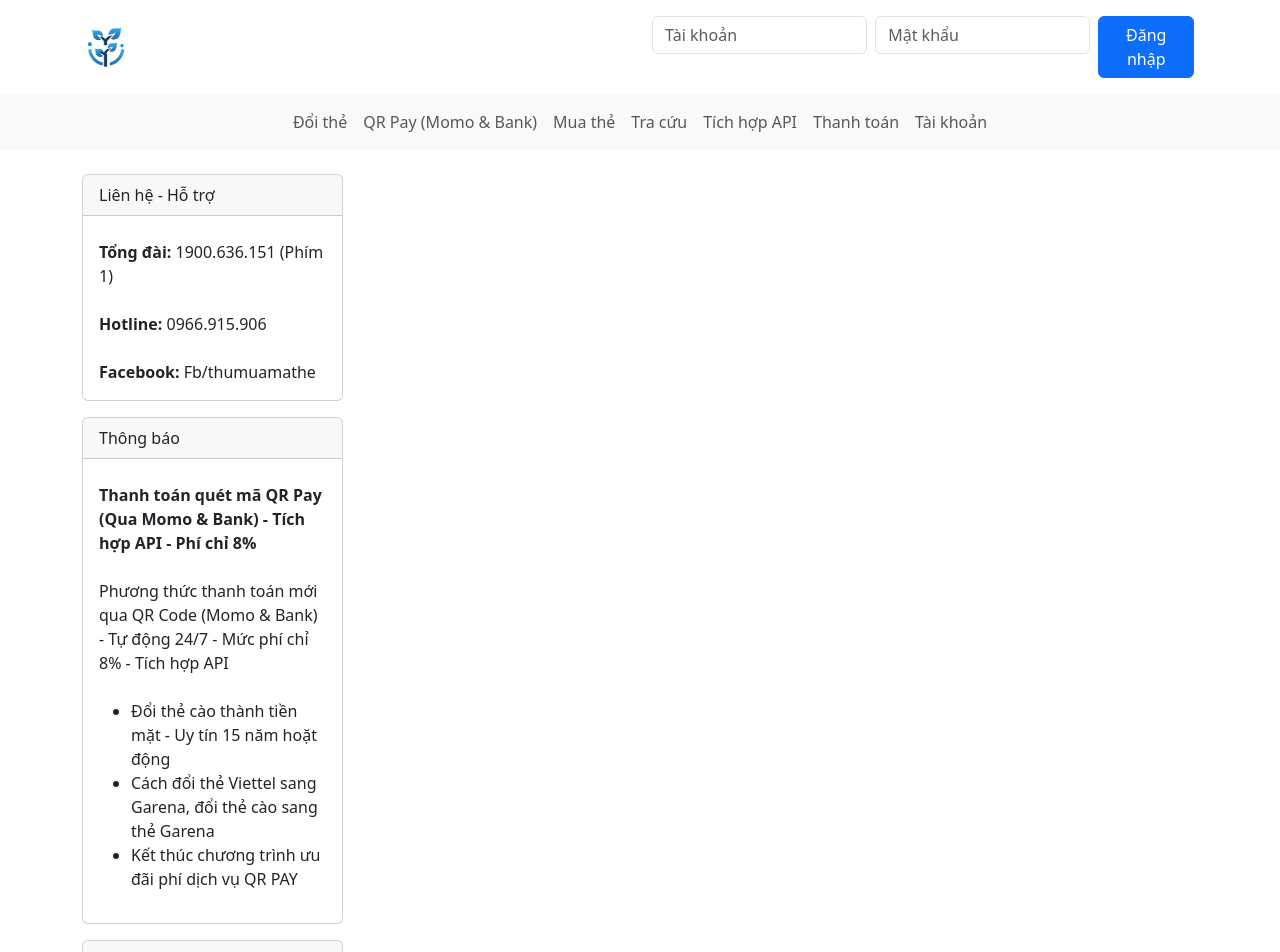
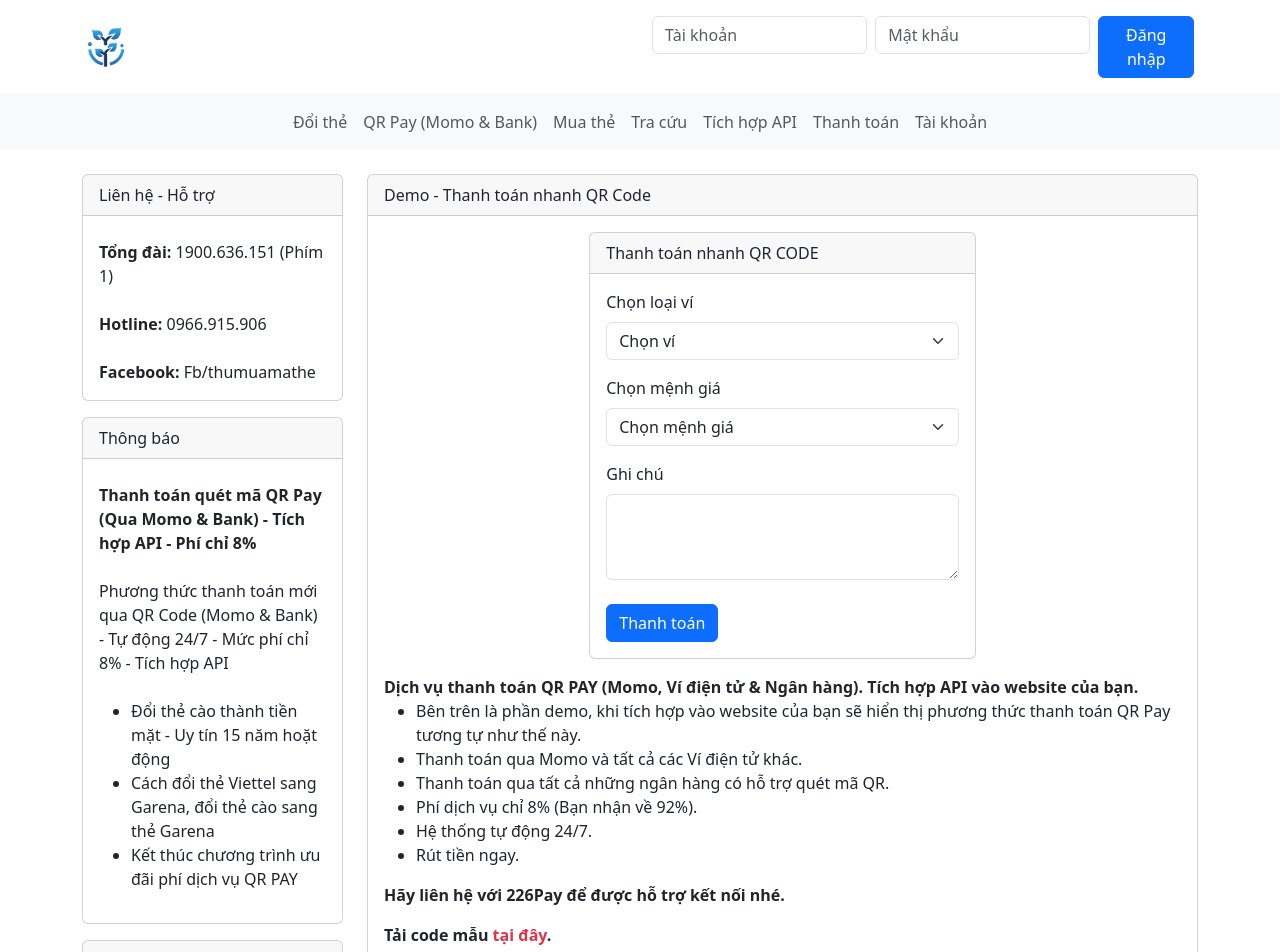
Before and after one commit to namnn2210/226pay_spa, a Nuxt app: page /qrpay in a window 1280 px wide. Shown: the top 952 px of the page. Built offline with nearby package versions, Linux system fonts and the light colour scheme.

Commit message:
add qrpay page

```diff
--- /dev/null
+++ b/components/Dropdown.vue
@@ -0,0 +1,40 @@
+<template>
+  <div class="mb-3">
+    <label :for="id" class="form-label">{{ label }}</label>
+    <select :id="id" :value="modelValue" @change="$emit('update:modelValue', $event.target.value)" class="form-select" required>
+    <option value="" disabled>{{ placeholder }}</option>
+    <option v-for="option in options" :key="option.value" :value="option.value">
+      {{ option.name }}
+    </option>
+    </select>
+  </div>
+</template>
+
+<script setup lang="ts">
+const props = defineProps({
+  modelValue: String,  // The bound value passed from parent
+  options: {
+    type: Array,
+    required: true,  // The options array passed from parent
+    default: () => []
+  },
+  placeholder: {
+    type: String,
+    default: 'Select an option'  // Default placeholder
+  },
+  label: {
+    type: String,
+    default: 'Select'  // Default label
+  },
+  id: {
+    type: String,
+    default: 'dropdown'  // Default ID for the dropdown
+  }
+})
+
+const emit = defineEmits(['update:modelValue'])  // Declare the emit for v-model compatibility
+</script>
+
+<style scoped>
+/* Add custom styles here if necessary */
+</style>
--- a/pages/qrpay.vue
+++ b/pages/qrpay.vue
@@ -1,11 +1,99 @@
+<template>
+  <div class="card">
+    <div class="card-header">
+      <div class="row">
+        <div class="col-md-6">
+          <span class="card-title">Demo - Thanh toán nhanh QR Code</span>
+        </div>
+      </div>
+    </div>
+    <div class="card-body">
+      <div class="row d-flex justify-content-center">
+        <div class="col-md-6">
+          <div class="card">
+            <div class="card-header">
+              <span>Thanh toán nhanh QR CODE</span>
+            </div>
+            <div class="card-body">
+              <div class="mb-3">
+                <Dropdown
+                    v-model="selectedWallet"
+                    :options="walletOptions"
+                    placeholder="Chọn ví"
+                    label="Chọn loại ví"
+                    id="walletDropdown"
+                />
+              </div>
+              <div class="mb-3">
+                <Dropdown
+                    v-model="selectedAmount"
+                    :options="amountOptions"
+                    placeholder="Chọn mệnh giá"
+                    label="Chọn mệnh giá"
+                    id="amountDropdown"
+                />
+              </div>
+              <div class="mb-3">
+                <label for="note" class="form-label">Ghi chú</label>
+                <textarea class="form-control" id="note" name="note" rows="3"></textarea>
+              </div>
+              <button type="submit" class="btn btn-primary mt-2">Thanh toán</button>
+            </div>
+          </div>
+        </div>
+      </div>
+      <div class="mt-3">
+        <b>Dịch vụ thanh toán QR PAY (Momo, Ví điện tử & Ngân hàng). Tích hợp API vào website của bạn.</b>
+        <ul>
+          <li>Bên trên là phần demo, khi tích hợp vào website của bạn sẽ hiển thị phương thức thanh toán QR Pay tương tự như thế này.</li>
+          <li>Thanh toán qua Momo và tất cả các Ví điện tử khác.</li>
+          <li>Thanh toán qua tất cả những ngân hàng có hỗ trợ quét mã QR.</li>
+          <li>Phí dịch vụ chỉ 8% (Bạn nhận về 92%).</li>
+          <li>Hệ thống tự động 24/7.</li>
+          <li>Rút tiền ngay.</li>
+        </ul>
+        <p>
+          <b>Hãy liên hệ với 226Pay để được hỗ trợ kết nối nhé.</b>
+        </p>
+        <p>
+          <b>Tải code mẫu <a href="#" class="text-danger">tại đây</a>.</b>
+        </p>
+        <p>
+          <b>Tải tài liệu <a href="#" class="text-danger">tại đây</a>.</b>
+        </p>
+      </div>
+
+    </div>
+  </div>
+</template>
+
 <script setup lang="ts">
+import { ref } from 'vue'
+import Dropdown from '@/components/Dropdown.vue'
 
+// Define selected wallet
+const selectedWallet = ref('')
+const selectedAmount = ref('')
+// Define wallet options
+const walletOptions = [
+  { value: 'qrcode_momo', name: 'QR Code Momo' },
+  { value: 'qrcode_bank1', name: 'QR Code Ngân Hàng & Ví Điện Tử 1' },
+  { value: 'qrcode_bank2', name: 'QR Code Ngân Hàng & Ví Điện Tử 2' },
+]
+const amountOptions = [
+    { value: 10000, name: '10.000 VND' },
+    { value: 20000, name: '20.000 VND' },
+    { value: 30000, name: '30.000 VND' },
+    { value: 50000, name: '40.000 VND' },
+    { value: 100000, name: '100.000 VND' },
+    { value: 200000, name: '200.000 VND' },
+    { value: 500000, name: '500.000 VND' },
+
+]
 </script>
 
-<template>
-
-</template>
-
 <style scoped>
-
+.text-danger {
+  text-decoration: none;
+}
 </style>
```
